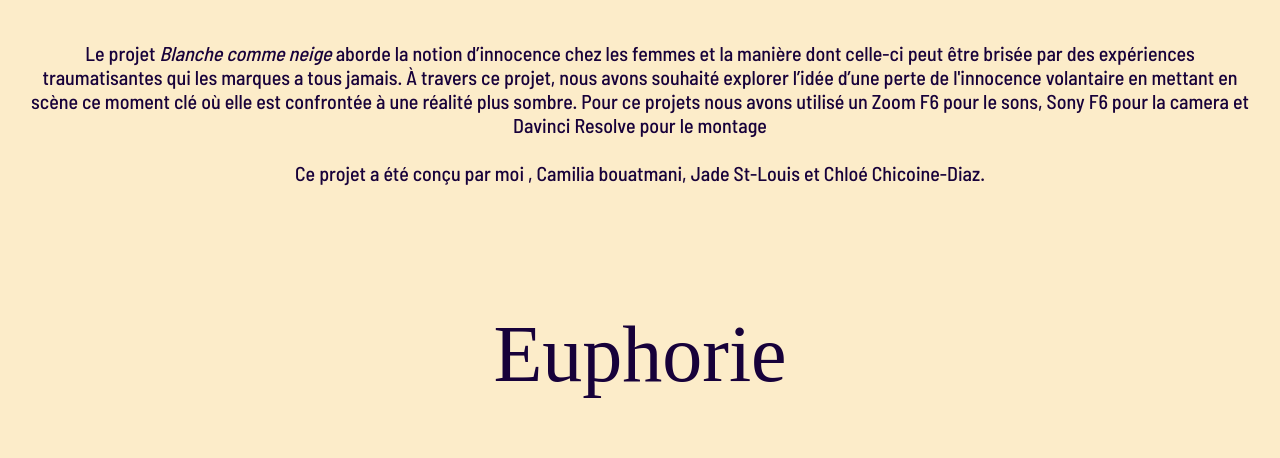
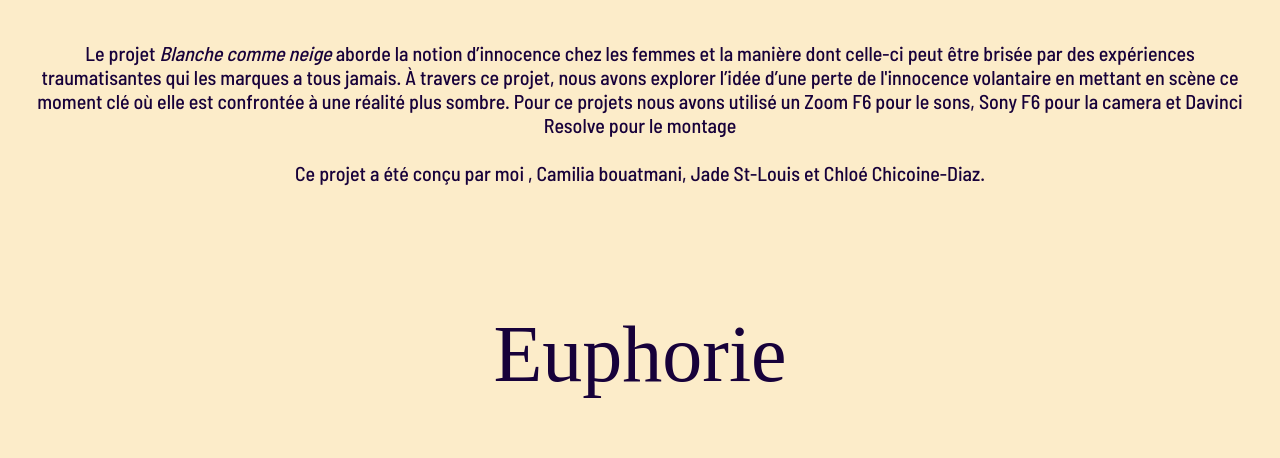
Before and after one commit to cam456/cam456.github.io, a plain HTML site: page index.html in a window 1280 px wide. Shown: the part 2066-2524 px from the top of the page. Drawn offline with nearby package versions, Linux system fonts and the light colour scheme; a web font is replaced by a local one.

Commit message:
Update index.html

```diff
--- a/index.html
+++ b/index.html
@@ -469,7 +469,7 @@
                             <P>
                                 Le projet <i>Blanche comme neige</i> aborde la notion d’innocence chez les femmes et la manière dont celle-ci peut
                                 être brisée par des expériences traumatisantes qui les marques a tous jamais. À travers ce projet,
-                                nous avons souhaité explorer l’idée d’une perte de l'innocence volantaire en mettant en scène ce
+                                nous avons explorer l’idée d’une perte de l'innocence volantaire en mettant en scène ce
                                 moment clé où elle est confrontée à une réalité plus sombre. Pour ce projets nous avons
                                 utilisé un Zoom F6 pour le sons, Sony F6 pour la camera et Davinci Resolve pour le montage
                                 <br>
```
